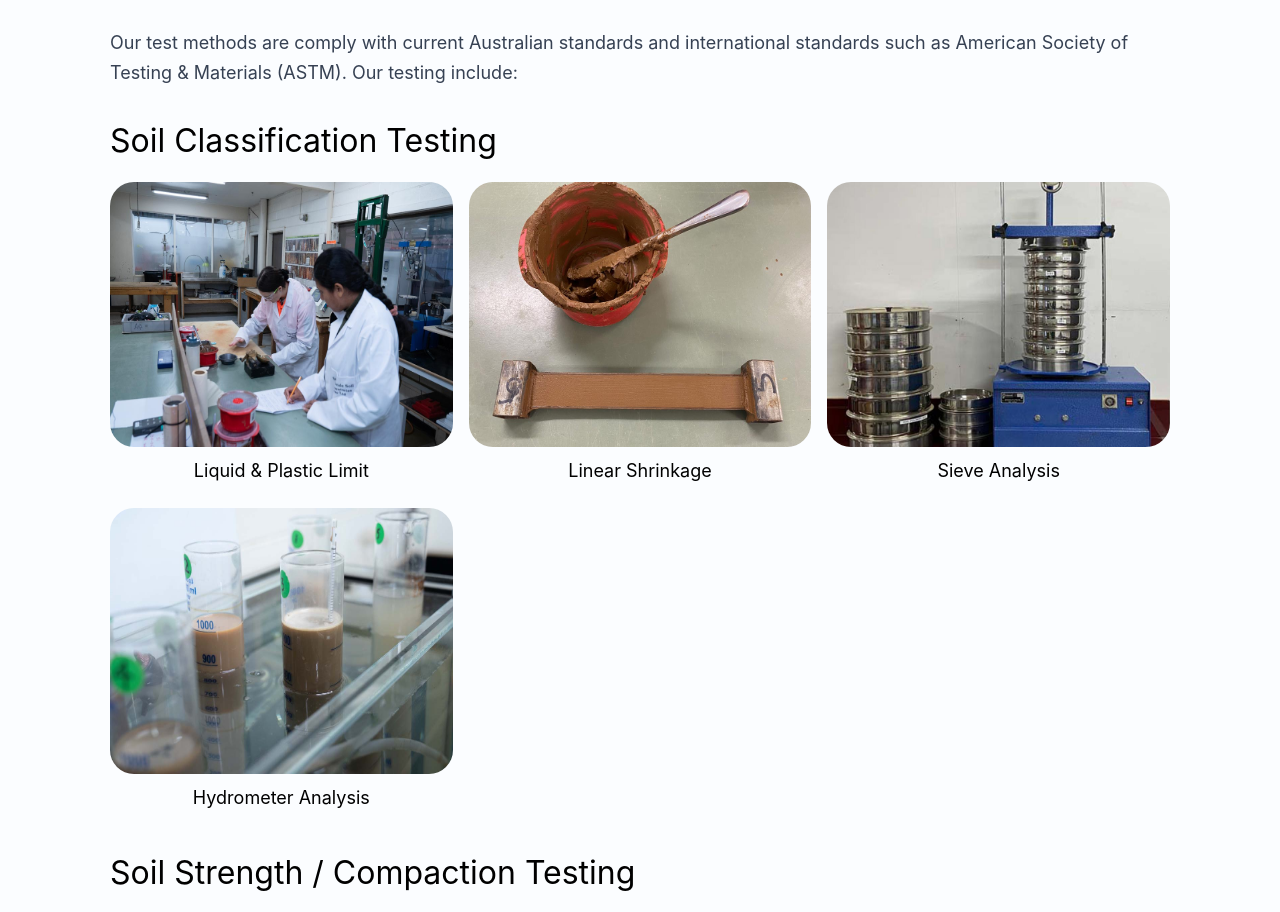
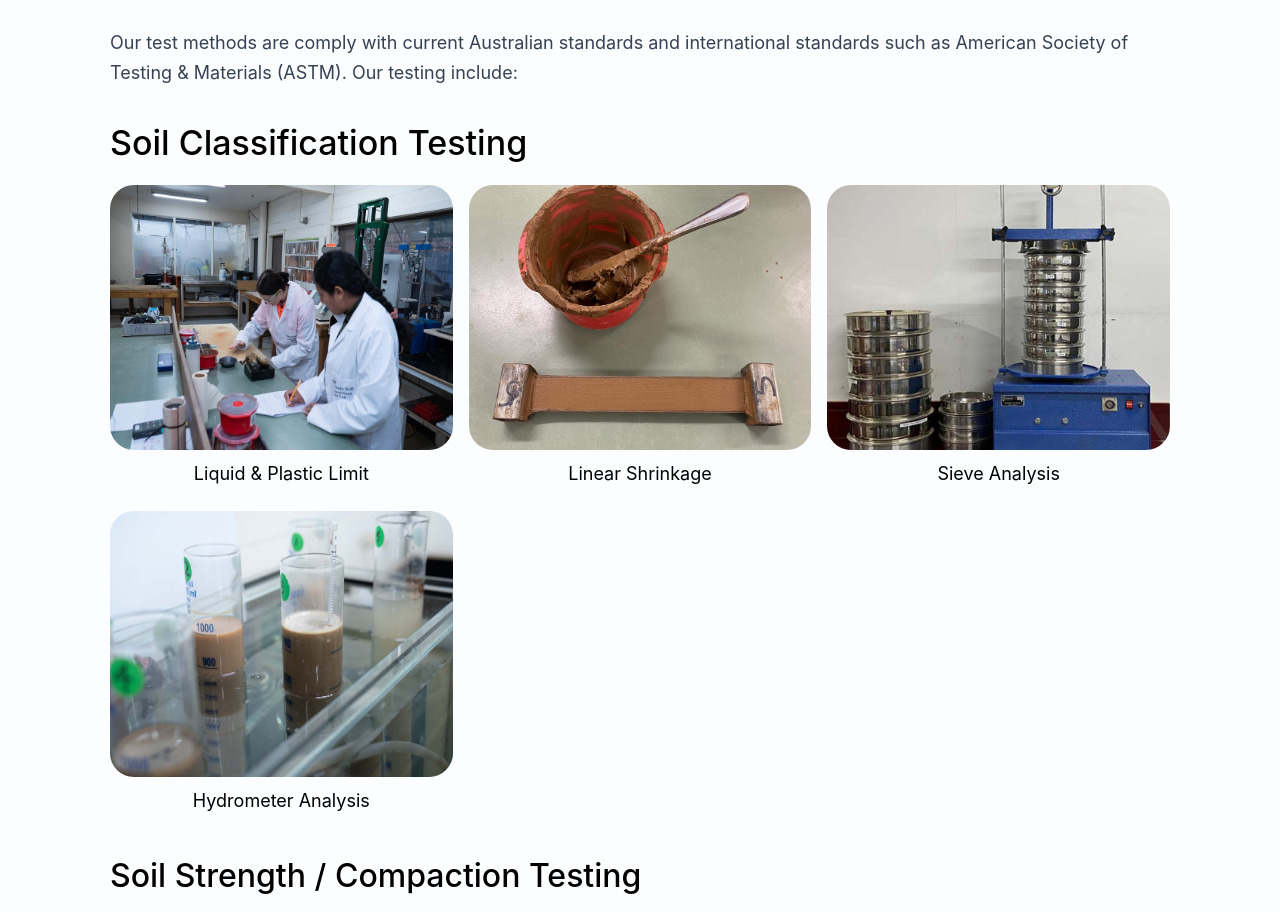
Before and after one commit to tharanga-madurapperuma/statewide-geotechnical_construction-site, a React (Vite) app: page /nata-accredited in a window 1280 px wide. Shown: the part 861-1773 px from the top of the page. Built offline with nearby package versions, Linux system fonts and the light colour scheme.

Commit message:
change font weight

```diff
--- a/src/pages/soil/Soil.jsx
+++ b/src/pages/soil/Soil.jsx
@@ -37,7 +37,7 @@ const Soil = () => {
                         <p className="text-base mb-[30px] sm:text-lg text-gray-700 leading-relaxed text-center md:text-left max-w-7xl mx-auto md:mx-0">
                         Our test methods are comply with current Australian standards and international standards such as American Society of Testing & Materials (ASTM). Our testing include:
                         </p>
-                        <div className="text-[25px] md:text-[32px] -mb-[60px]">
+                        <div className="font-medium text-[25px] md:text-[34px] -mb-[60px]">
                             <h3>
                             Soil Classification Testing
                             </h3>
@@ -99,7 +99,7 @@ const Soil = () => {
 
                         <div className="mt-[75px]">
 
-                            <div className="text-[25px] md:text-[32px] -mb-[60px]">
+                            <div className="font-medium text-[25px] md:text-[32px] -mb-[60px]">
                                 <h3>
                                 Soil Strength / Compaction Testing
                                 </h3>
@@ -202,7 +202,7 @@ const Soil = () => {
                             <div className="col-span-1 row-span-1 sm:w-full ">
                                 <CardIconTopLeft
                                     iconUrl={RockTesting}
-                                    iconBackground="bg-white-100"
+                                    iconBackground="bg-white"
                                     background="bg-Primary-100"
                                     stroke={true}
                                     titleText="Moisture Content & Porosity (AS 4133.1.1.1, AS 4133.2.1.1)"
@@ -217,7 +217,7 @@ const Soil = () => {
                             <div className="col-span-1 row-span-1">
                                 <CardIconTopLeft
                                     iconUrl={RockTesting}
-                                    iconBackground="bg-white-100"
+                                    iconBackground="bg-white"
                                     background="bg-Primary-100"
                                     stroke={true}
                                     titleText="Point Load Index & Uniaxial Compressive Strength (AS 4133.4.1, AS 4133.4.2.1)"
```
